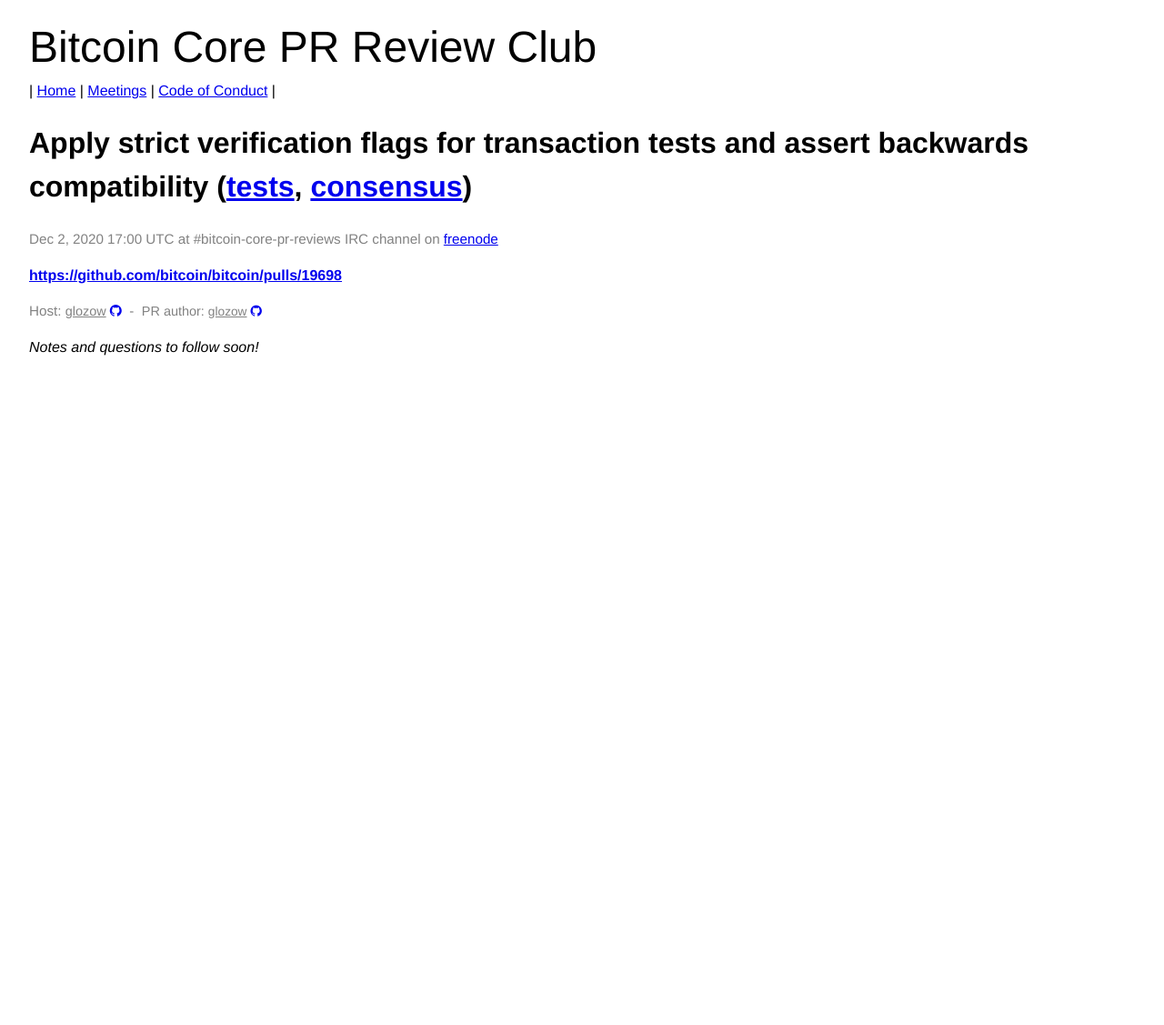
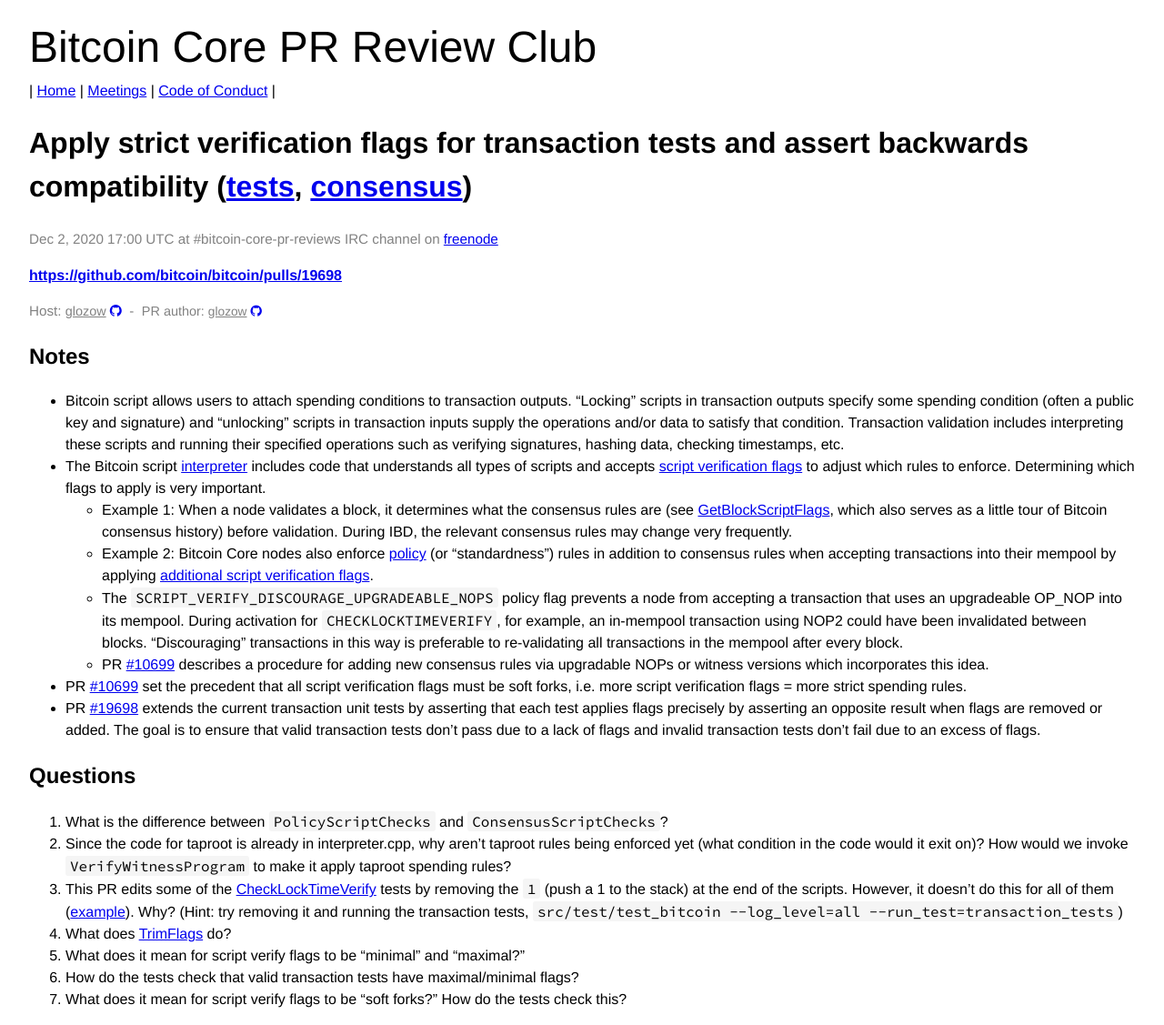
Before and after one commit to bitcoin-core-review-club/website, a Jekyll site: the page built from _posts/2020-12-02-#19698.md, in a window 1280 px wide. Shown: the whole page at 91% size. Built offline with Jekyll 4.4.1, drawn with Linux system fonts in a browser that asks for light colours; before the commit the page ends 900 px from its top, so only the background shows below that.

Commit message:
add notes for #19698

```diff
--- a/_posts/2020-12-02-#19698.md
+++ b/_posts/2020-12-02-#19698.md
@@ -10,14 +10,75 @@
 commit:
 ---
 
-_Notes and questions to follow soon!_
 
-<!-- TODO: Before meeting, add notes and questions
 ## Notes
 
+* Bitcoin script allows users to attach spending conditions to transaction
+outputs. “Locking” scripts in transaction outputs specify some spending
+condition (often a public key and signature) and “unlocking” scripts in
+transaction inputs supply the operations and/or data to satisfy that
+condition. Transaction validation includes interpreting these scripts and
+running their specified operations such as verifying signatures, hashing data,
+checking timestamps, etc.
+* The Bitcoin script
+[interpreter](https://github.com/bitcoin/bitcoin/blob/2ee954daaee5758d04935492139808cb6fd95233/src/script/interpreter.cpp#L431)
+includes code that understands all types of scripts and accepts
+[script verification flags](https://github.com/bitcoin/bitcoin/blob/2ee954daaee5758d04935492139808cb6fd95233/src/script/interpreter.h#L41)
+to adjust which rules to enforce. Determining which flags to apply is very
+important.
+    -  Example 1: When a node validates a block, it determines what the
+       consensus rules are (see
+[GetBlockScriptFlags](https://github.com/bitcoin/bitcoin/blob/04670ef81ea2300fcba4e1a492c4c6b0e0752848/src/validation.cpp#L1822),
+which also serves as a little tour of Bitcoin consensus history) before
+validation. During IBD, the relevant consensus rules may change very frequently.
+    - Example 2: Bitcoin Core nodes also enforce
+      [policy](https://github.com/bitcoin/bitcoin/tree/master/src/policy) (or
+“standardness”) rules in addition to consensus rules when accepting transactions
+into their mempool by applying [additional script verification
+flags](https://github.com/bitcoin/bitcoin/blob/2ee954daaee5758d04935492139808cb6fd95233/src/policy/policy.h#L58).
+    - The `SCRIPT_VERIFY_DISCOURAGE_UPGRADEABLE_NOPS` policy flag prevents a
+      node from accepting a transaction that uses an upgradeable OP_NOP into its
+mempool. During activation for `CHECKLOCKTIMEVERIFY`, for example, an in-mempool
+transaction using NOP2 could have been invalidated between blocks.
+“Discouraging” transactions in this way is preferable to re-validating all
+transactions in the mempool after every block.
+    - PR [#10699](https://github.com/bitcoin/bitcoin/pull/10699) describes a
+      procedure for adding new consensus rules via upgradable NOPs or witness
+versions which incorporates this idea.
+* PR [#10699](https://github.com/bitcoin/bitcoin/pull/10699) set the precedent
+that all script verification flags must be soft forks, i.e. more script
+verification flags = more strict spending rules.
+* PR [#19698](https://github.com/bitcoin/bitcoin/pull/19698) extends the current
+transaction unit tests by asserting that each test applies flags precisely by
+asserting an opposite result when flags are removed or added. The goal is to
+ensure that valid transaction tests don’t pass due to a lack of flags and
+invalid transaction tests don’t fail due to an excess of flags.
+
 ## Questions
--->
 
+1. What is the difference between `PolicyScriptChecks` and
+`ConsensusScriptChecks`?
+2. Since the code for taproot is already in
+interpreter.cpp, why aren’t taproot rules being enforced yet (what condition in
+the code would it exit on)? How would we invoke `VerifyWitnessProgram` to make
+it apply taproot spending rules?
+3. This PR edits some of the
+[CheckLockTimeVerify](https://github.com/bitcoin/bitcoin/pull/19698/files#diff-7e4229911841f1d419c71a0d0df95feb07b77f90c0ff39f09182eb8ca50779b9L196)
+tests by removing the `1` (push a 1 to the stack) at the end of the scripts.
+However, it doesn’t do this for all of them
+([example](https://github.com/bitcoin/bitcoin/pull/19698/files#diff-7e4229911841f1d419c71a0d0df95feb07b77f90c0ff39f09182eb8ca50779b9L199)).
+Why?
+    (Hint: try removing it and running the transaction tests,
+    `src/test/test_bitcoin --log_level=all --run_test=transaction_tests`)
+4. What does
+[TrimFlags](https://github.com/bitcoin/bitcoin/blob/110239f2ff673eaea8f59c650792f3641855263d/src/test/transaction_tests.cpp#L138-L148)
+do?
+5. What does it mean for script verify
+flags to be “minimal” and “maximal?”
+6. How do the tests check that valid
+transaction tests have maximal/minimal flags?
+7. What does it mean for script verify
+flags to be “soft forks?” How do the tests check this?
 
 <!-- TODO: After meeting, uncomment and add meeting log between the irc tags
 ## Meeting Log
```
